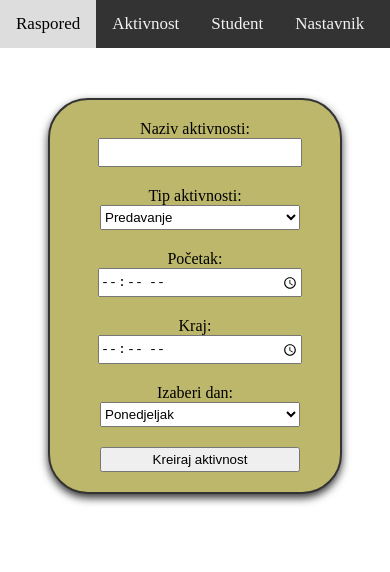
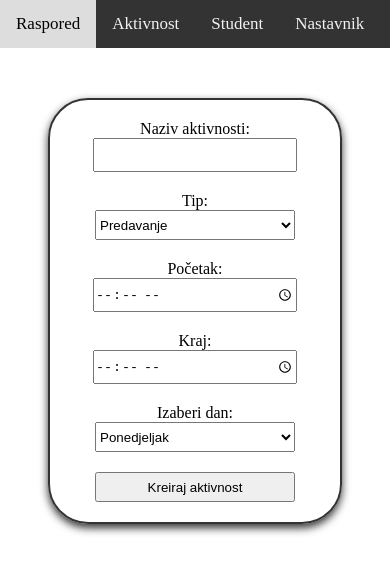
Before and after one commit to jcaluk1/time-schedule-app, a plain HTML site: page planiranjeNastavnik.html in a window 390 px wide. Drawn offline with Linux system fonts and the light colour scheme.

Commit message:
responsivne sve stranice

```diff
--- a/aktivnost.css
+++ b/aktivnost.css
@@ -2,8 +2,6 @@
     margin: 0;
     padding: 0;
 }
-
-/* Navbar */
 
 .topnav {
     background-color: #333;
@@ -23,8 +21,6 @@
     background-color: #ddd;
     color: black;
 }
-
-/* Main section */
 
 .card-container {
     margin: 2%;
--- a/planiranjeNastavnik.css
+++ b/planiranjeNastavnik.css
@@ -2,8 +2,6 @@
     margin: 0;
     padding: 0;
 }
-
-/* Navbar */
 
 .topnav {
     background-color: #333;
@@ -24,31 +22,34 @@
     color: black;
 }
 
-/* Main section */
+.row {
+    width: 100%;
+    margin: 0 auto 20px auto;
+    display: flex;
+}
 
 .block-element {
-    display: inline-block;
-    width: 200px;
-    height: 25px;
+    display: block;
+    width: 80%;
+    height: 30px;
     margin-left: 10px;
 }
 
-.row {
-    margin-bottom: 20px;
-    width: 100%;
+.block-label {
+    align-self: center;
+    min-width: 120px;
+    text-align: right;
 }
+
 
 .container {
     margin: 50px auto;
     width: 40%;
     min-width: 250px;
     padding: 20px 20px 20px 20px;
-
     display: flex;
     flex-direction: column;
     align-items: center;
-    text-align: right;
-
 
     border: 2px solid #333;
     border-radius: 40px;
@@ -59,8 +60,12 @@
 
 @media only screen and (max-width: 600px) {
     .container {
-        background-color: darkkhaki;
         text-align: center;
-        align-items: center
+    }
+    .row {
+        display: block;
+    }
+    .block-element {
+        margin: auto;
     }
   }
--- a/planiranjeNastavnik.html
+++ b/planiranjeNastavnik.html
@@ -5,7 +5,7 @@
 <head>
     <meta charset="utf-8">
 
-    <title>Raspored</title>
+    <title>Nastavnici</title>
     <meta name="viewport" content="width=device-width, initial-scale=1.0">
 
     <link rel="stylesheet" href="./planiranjeNastavnik.css">
@@ -24,12 +24,12 @@
     <form>
         <div class="container">
             <div class="row">
-                <label for="firstname">Naziv aktivnosti: </label>
+                <label class="block-label" for="firstname">Naziv aktivnosti: </label>
                 <input class="block-element" type="text" id="firstname">
             </div>
 
             <div class="row">
-                <label for="type">Tip aktivnosti: </label>
+                <label class="block-label" for="type">Tip: </label>
                 <select class="block-element" name="type" id="type">
                     <option value="predavanje">Predavanje</option>
                     <option value="vjezba">Vježba</option>
@@ -37,17 +37,17 @@
             </div>
 
             <div class="row">
-                <label for="start">Početak: </label>
+                <label class="block-label" for="start">Početak: </label>
                 <input class="block-element" type="time" id="start" name="start">
             </div>
 
             <div class="row">
-                <label for="end">Kraj: </label>
+                <label class="block-label" for="end">Kraj: </label>
                 <input class="block-element" type="time" id="end" name="end">
             </div>
 
             <div class="row">
-                <label for="day">Izaberi dan: </label>
+                <label class="block-label" for="day">Izaberi dan: </label>
                 <select class="block-element" name="day" id="day">
                     <option value="pon">Ponedjeljak</option>
                     <option value="uto">Utorak</option>
@@ -57,9 +57,8 @@
                 </select>
             </div>
 
-            <div>
-                <input class="block-element" type="submit" value="Kreiraj aktivnost">
-            </div>
+            <input class="block-element" type="submit" value="Kreiraj aktivnost">
+
 
         </div>
     </form>
--- a/podaciStudent.css
+++ b/podaciStudent.css
@@ -2,8 +2,6 @@
     margin: 0;
     padding: 0;
 }
-
-/* Navbar */
 
 .topnav {
     background-color: #333;
@@ -23,8 +21,6 @@
     background-color: #ddd;
     color: black;
 }
-
-/* Main section */
 
 table, th, td {
     border: 1px solid black;
--- a/raspored.css
+++ b/raspored.css
@@ -2,8 +2,6 @@
     margin: 0;
     padding: 0;
 }
-
-/* Navbar */
 
 .topnav {
     background-color: #333;
@@ -23,9 +21,6 @@
     background-color: #ddd;
     color: black;
 }
-
-/* Main section */
-
 
 table {
     width: 95%;
```
Also changed, not shown: podaciStudent.html (+1 -1 lines).
